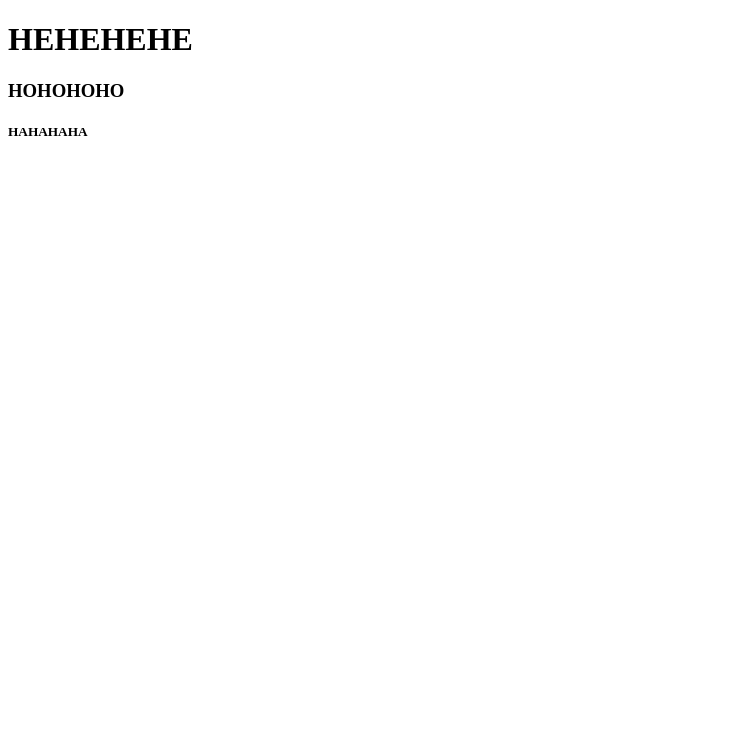
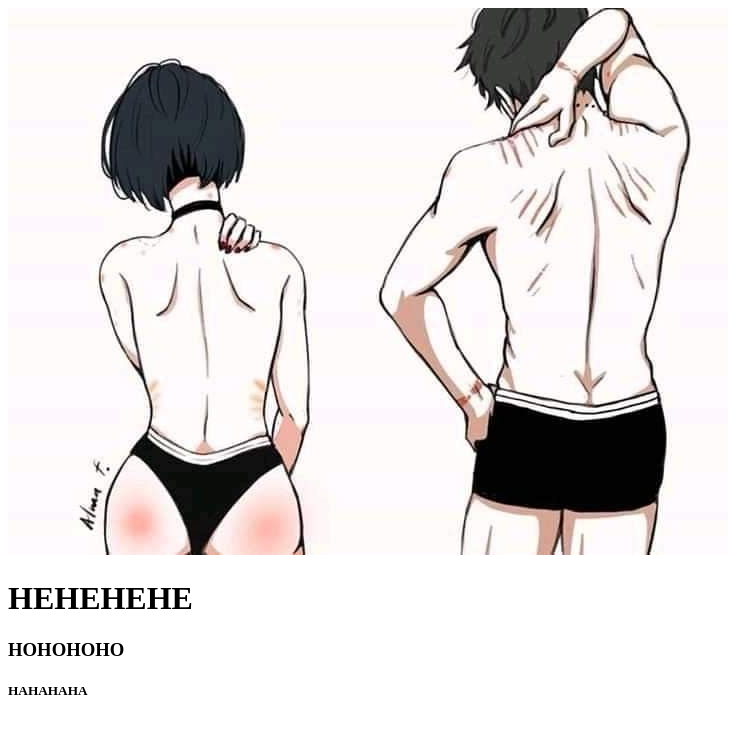
Before and after one commit to Kolong-Meja/latihan-git, a plain HTML site: page index.html in a window 1280 px wide. Shown: the whole page, without its empty margins (0-751 px from the left). Drawn offline with Linux system fonts and the light colour scheme.

Commit message:
ah ah ah

```diff
--- a/index.html
+++ b/index.html
@@ -5,6 +5,7 @@
     <title></title>
   </head>
   <body>
+    <img src="Test Logo.jpeg" alt="">
     <h1>HEHEHEHE</h1>
     <h3>HOHOHOHO</h3>
     <h5>HAHAHAHA</h5>
```
Also changed, not shown: Test Logo.jpeg (added).
